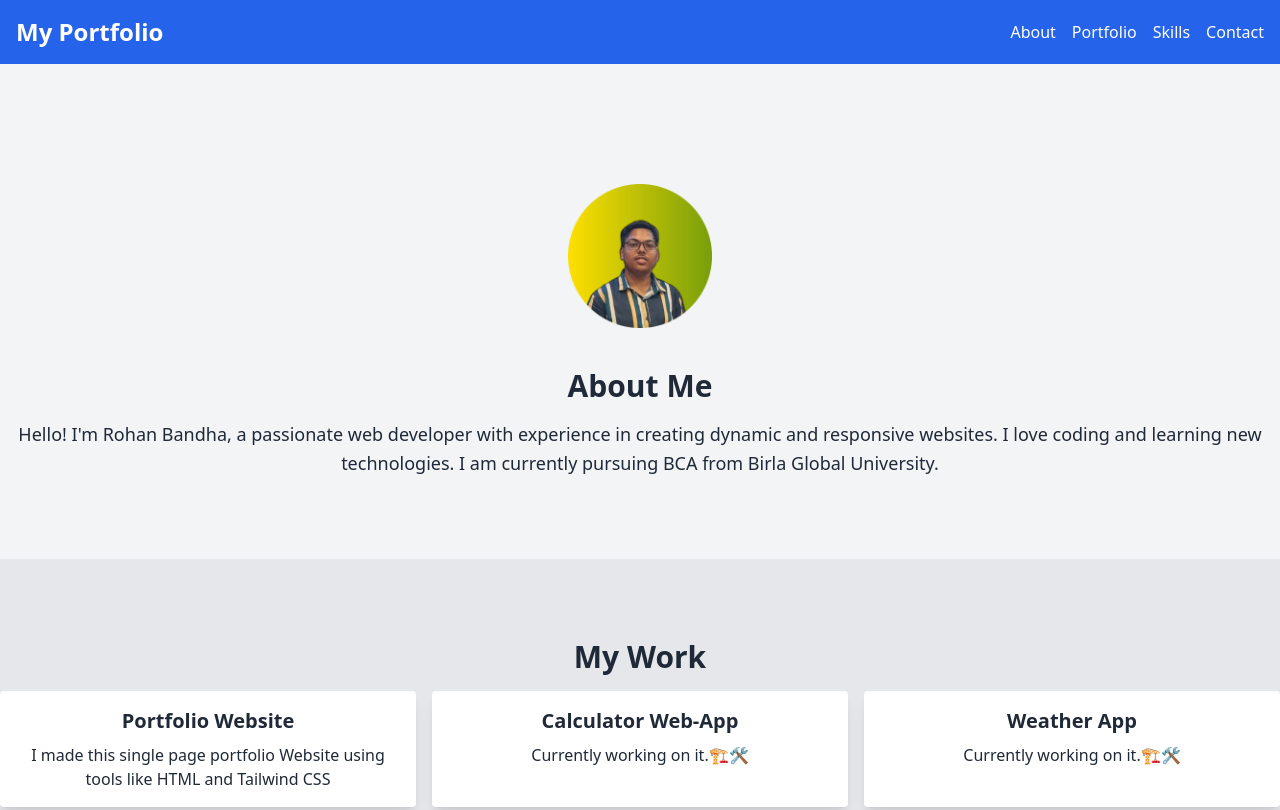
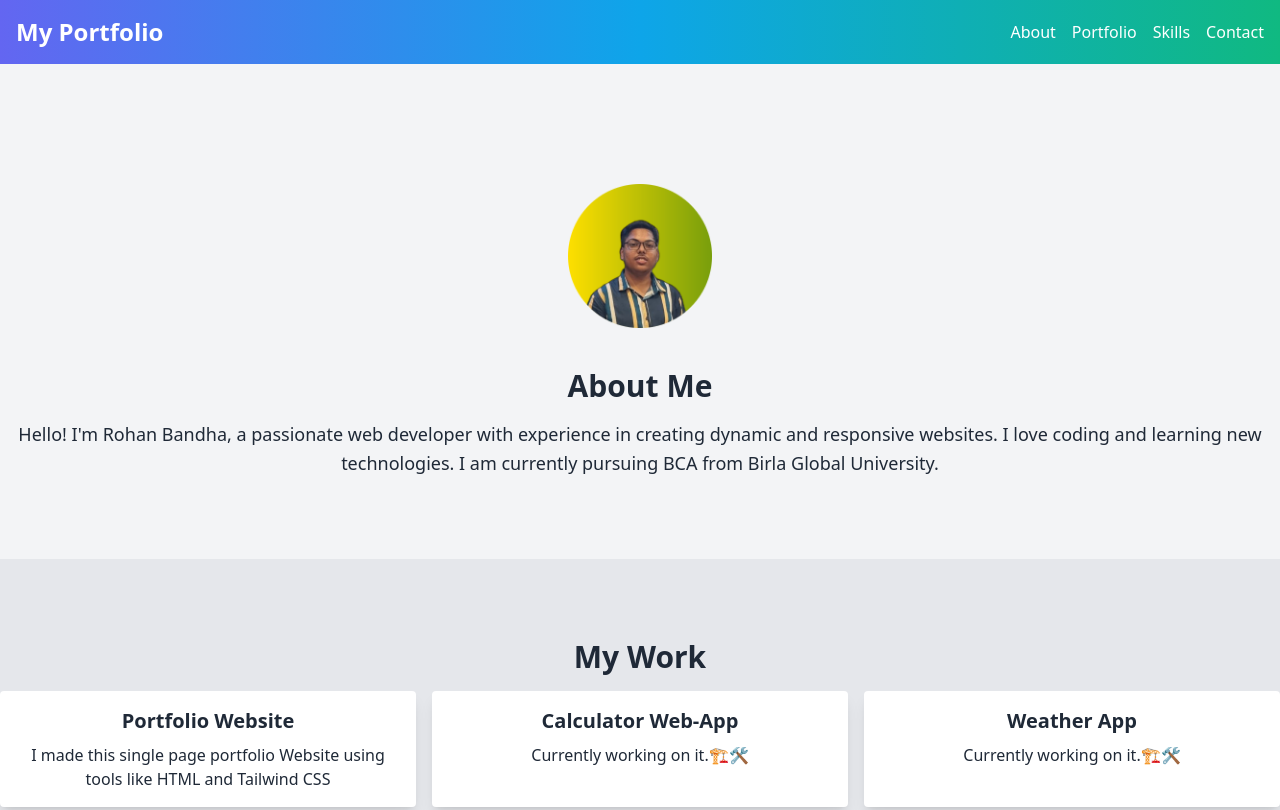
Before and after one commit to rohanbandha/portfolio, a plain HTML site: page index.html in a window 1280 px wide. Shown: the top 810 px of the page. Drawn offline with nearby package versions, Linux system fonts and the light colour scheme.

Commit message:
Just changed colour

```diff
--- a/index.html
+++ b/index.html
@@ -8,7 +8,7 @@
 </head>
 <body class="bg-gray-100 text-gray-800">
     <!-- Header -->
-    <header class="bg-blue-600 text-white p-4">
+    <header class="bg-gradient-to-r from-indigo-500 via-sky-500 to-emerald-500 text-white p-4">
         <div class="container mx-auto flex justify-between items-center">
             <h1 class="text-2xl font-bold">My Portfolio</h1>
             <nav>
```
